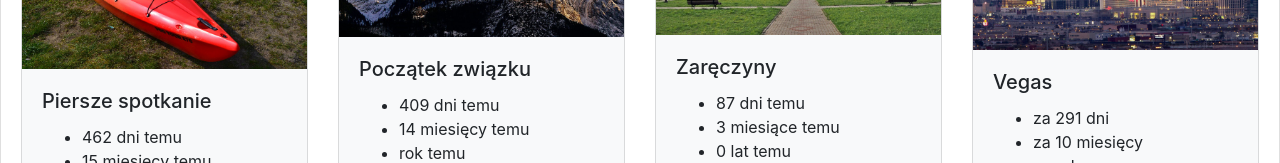
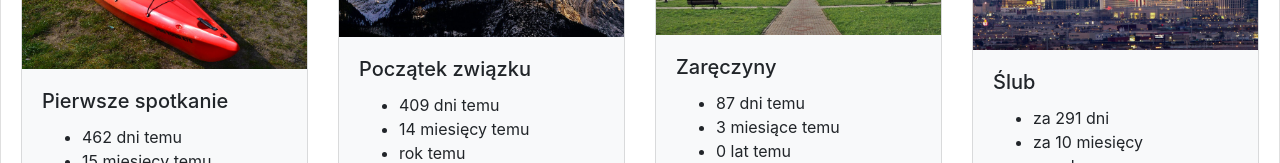
Before and after one commit to matbur/love-karolina-mateusz, a React (Create React App) app: page / in a window 1280 px wide. Shown: the part 192-355 px from the top of the page. Built offline with nearby package versions, Linux system fonts and the light colour scheme.

Commit message:
Fix typo

```diff
--- a/src/App.tsx
+++ b/src/App.tsx
@@ -30,7 +30,7 @@ class App extends Component<{}, AppState> {
         <Card.Body>
           <CardDeck>
             <Event
-              header="Piersze spotkanie"
+              header="Pierwsze spotkanie"
               value={new Date(Date.parse("2018-07-23"))}
               src="kajaki.jpg"
             />
@@ -45,7 +45,7 @@ class App extends Component<{}, AppState> {
               src="trzebnica.jpg"
             />
             <Event
-              header="Vegas"
+              header="Ślub"
               value={new Date(Date.parse("2020-08-14"))}
               src="vegas.jpg"
             />
```
